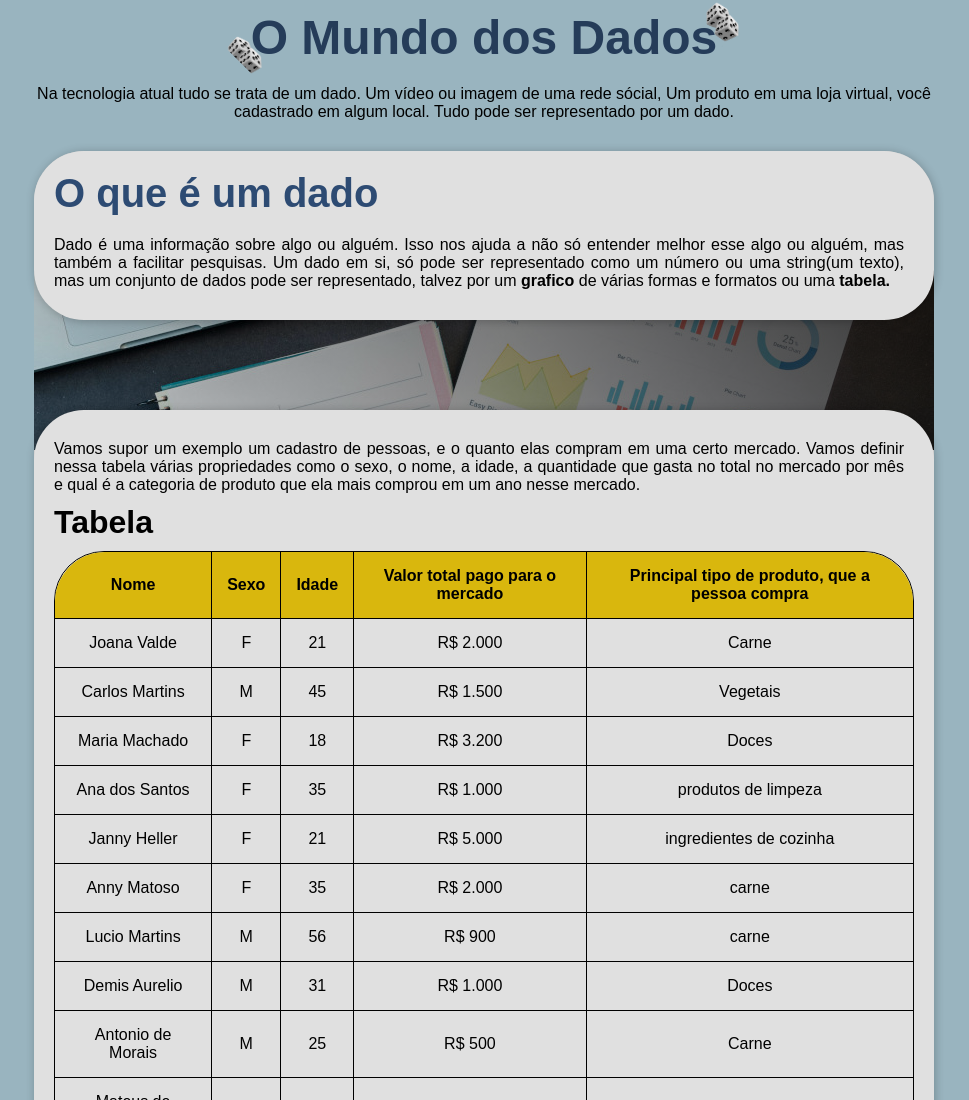
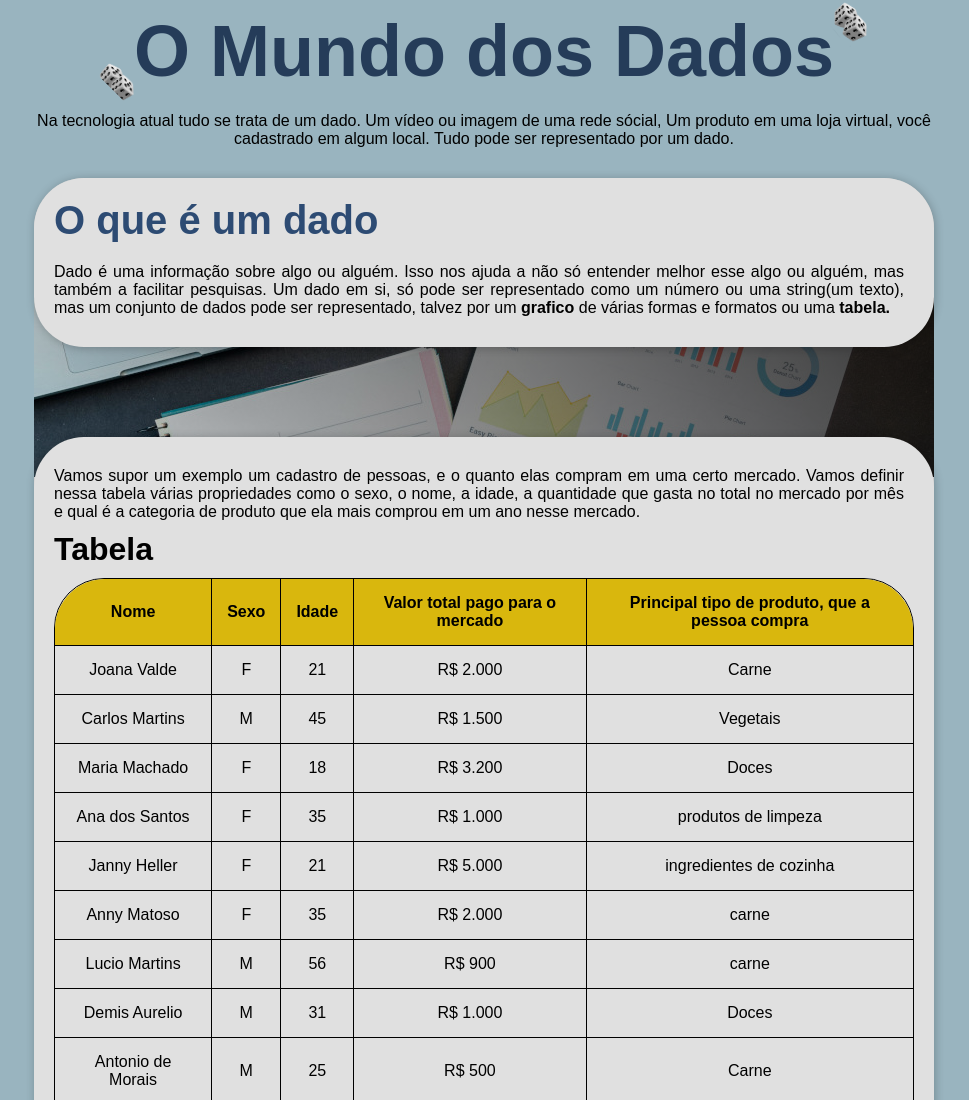
Before and after one commit to pedro-makoski/o_mundo_dos_dados, a plain HTML site: page index.html in a window 1280 px wide. Shown: the top 1100 px of the page, without its empty margins (156-1125 px from the left). Drawn offline with Linux system fonts and the light colour scheme; a web font is replaced by a local one.

Commit message:
Update style.css

```diff
--- a/src/styles/style.css
+++ b/src/styles/style.css
@@ -288,6 +288,10 @@ footer a span {
 }
 
 @media screen and (min-width: 1020px){
+    header h1 {
+        font-size: 4.5em;
+    }
+
     header p {
         width: 900px;
     }
```
